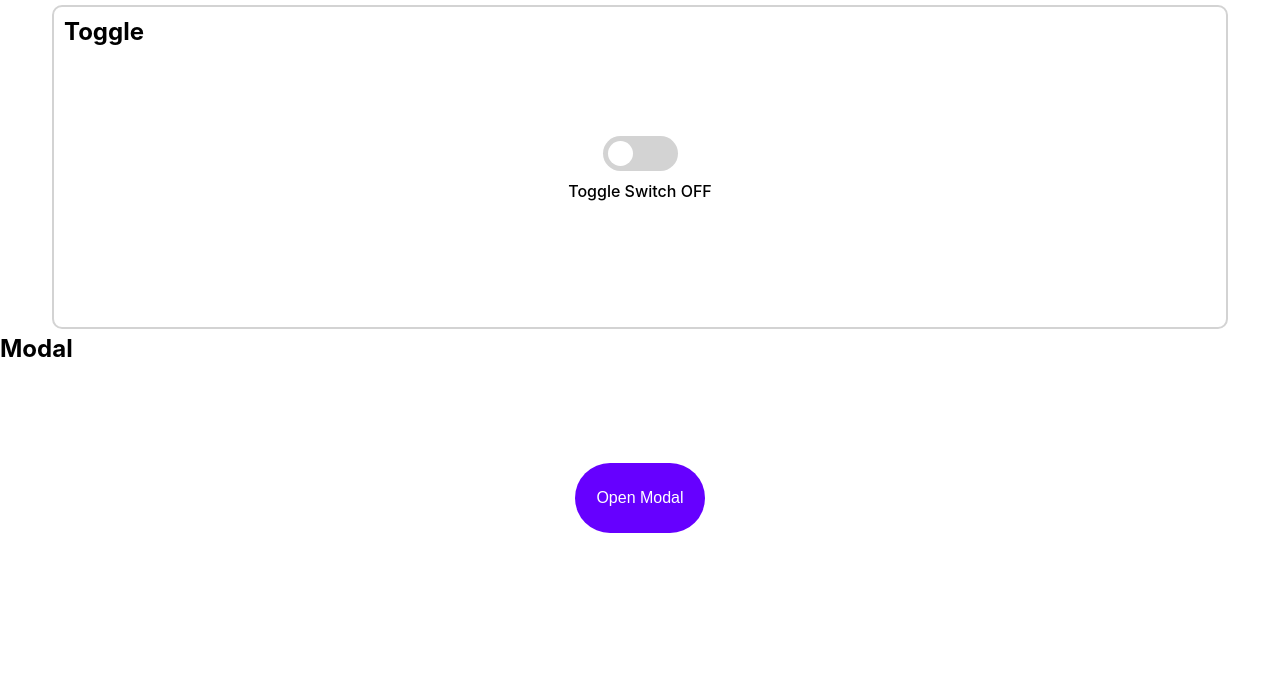
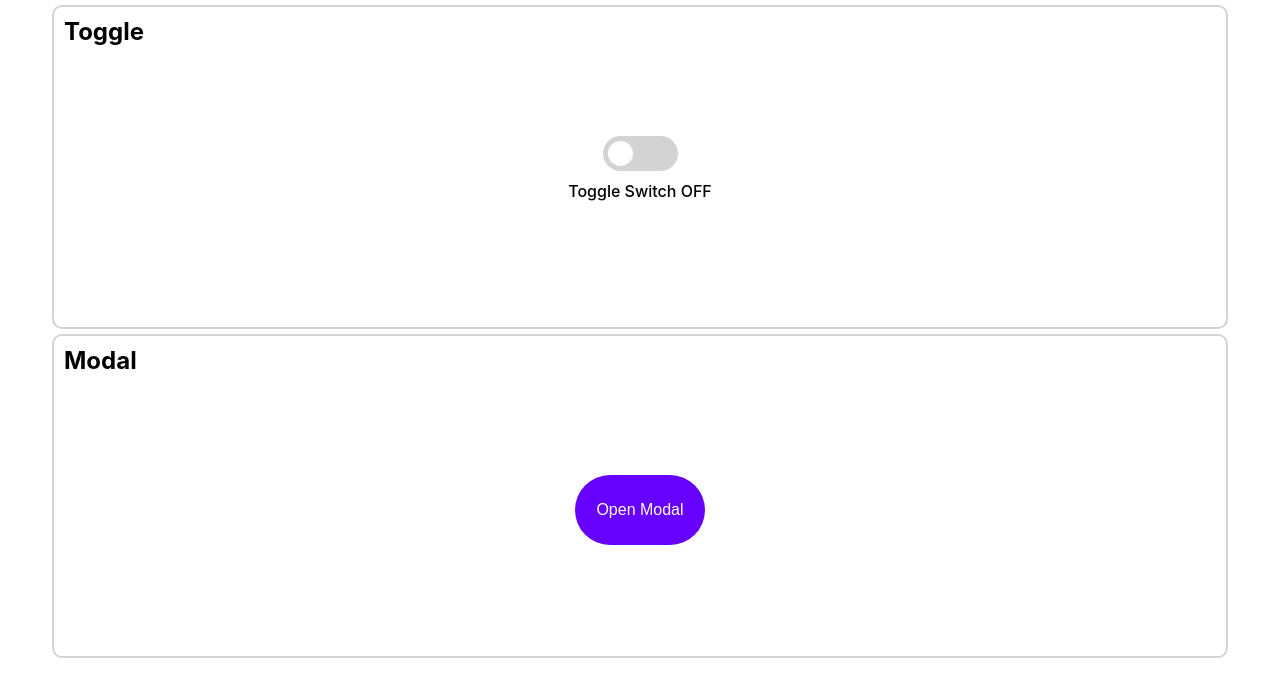
Before and after one commit to guno517/wanted_pre_onboarding, a React (Create React App) app: page / in a window 1280 px wide. Shown: the top 696 px of the page. Built offline with nearby package versions, Linux system fonts and the light colour scheme.

Commit message:
border 추가

```diff
--- a/src/component/Modal.js
+++ b/src/component/Modal.js
@@ -3,8 +3,12 @@ import styled from "styled-components";
 import ModalContents from "./ModalContents";
 
 const Base = styled.div`
-  width: 100%;
+  width: 90%;
   height: 300px;
+  border: 2px solid lightgray;
+  border-radius: 10px;
+  padding: 10px;
+  margin: 5px auto;
 `;
 
 const ModalText = styled.div`
```
